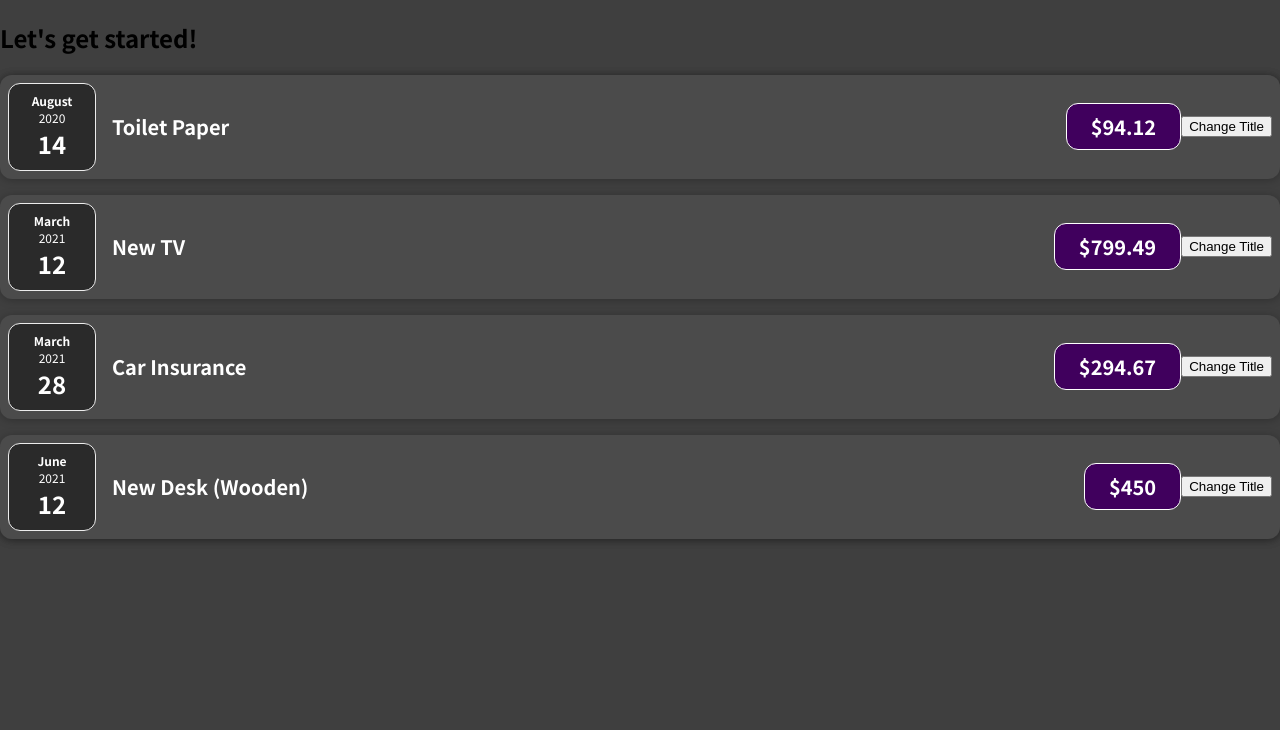
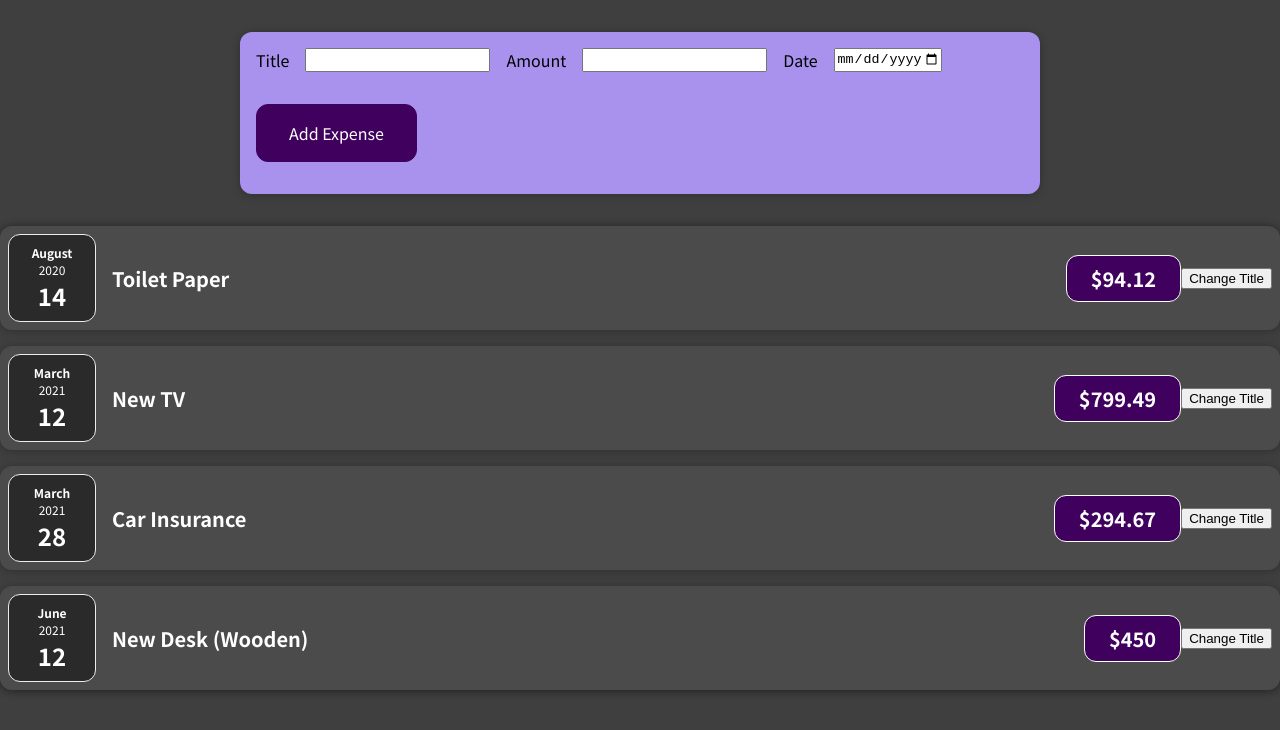
Before and after one commit to JoyUmoekpo/Unit-1-Expense-Tracker, a React (Create React App) app in the folder expense-tracker/: page / in a window 1280 px wide. Shown: the top 730 px of the page. Built offline with nearby package versions, Linux system fonts and the light colour scheme.

Commit message:
Added NewExpense components

```diff
--- a/expense-tracker/src/App.js
+++ b/expense-tracker/src/App.js
@@ -1,3 +1,6 @@
+import React from "react";
+
+import NewExpense from "./components/NewExpense/NewExpense";
 import Expenses from "./components/Expenses/Expenses";
 
 function App() {
@@ -25,7 +28,7 @@
 
 	return (
 		<div>
-			<h2>Let's get started!</h2>
+			<NewExpense />
 			<Expenses items={expenses} />
 		</div>
 	);
--- /dev/null
+++ b/expense-tracker/src/components/NewExpense/ExpenseForm.css
@@ -0,0 +1,26 @@
+.new-expense__controls {
+  display: flex;
+  flex-wrap: wrap;
+  gap: 1rem;
+  margin-bottom: 1rem;
+  text-align: left;
+}
+
+.new-expense__control label {
+  font-weight: bold;
+  margin-bottom: 0.5rem;
+  display: block;
+}
+
+.new-expense__control input {
+  font: inherit;
+  padding: 0.5rem;
+  border-radius: 6px;
+  border: 1px solid #ccc;
+  width: 20rem;
+  max-width: 100%;
+}
+
+.new-expense__actions {
+  text-align: right;
+}
--- /dev/null
+++ b/expense-tracker/src/components/NewExpense/ExpenseForm.js
@@ -0,0 +1,29 @@
+import React from "react";
+
+import "./ExpenseForm.css";
+
+const ExpenseForm = () => {
+  return (
+    <form>
+      <div className="new-expense__controls">
+        <div className="new-expense__controls">
+          <label>Title</label>
+          <input type="text" />
+        </div>
+        <div className="new-expense__controls">
+          <label>Amount</label>
+          <input type="number" min="0.01" step="0.01" />
+        </div>
+        <div className="new-expense__controls">
+          <label>Date</label>
+          <input type="date" min="2023-01-01" max="2030-12-31" />
+        </div>
+        <div className="new-expense__actions">
+          <button type="submit">Add Expense</button>
+        </div>
+      </div>
+    </form>
+  )
+};
+
+export default ExpenseForm;
--- /dev/null
+++ b/expense-tracker/src/components/NewExpense/NewExpense.css
@@ -0,0 +1,38 @@
+.new-expense {
+  background-color: #a892ee;
+  padding: 1rem;
+  margin: 2rem auto;
+  width: 50rem;
+  max-width: 95%;
+  border-radius: 12px;
+  text-align: center;
+  box-shadow: 0 1px 8px rgba(0, 0, 0, 0.25);
+}
+
+.new-expense button {
+  font: inherit;
+  cursor: pointer;
+  padding: 1rem 2rem;
+  border: 1px solid #40005d;
+  background-color: #40005d;
+  color: white;
+  border-radius: 12px;
+  margin-right: 1rem;
+}
+
+.new-expense button:hover,
+.new-expense button:active {
+  background-color: #510674;
+  border-color: #510674;
+}
+
+.new-expense button.alternative {
+  color: #220131;
+  border-color: transparent;
+  background-color: transparent;
+}
+
+.new-expense button.alternative:hover,
+.new-expense button.alternative:active {
+  background-color: #ddb3f8;
+}
--- /dev/null
+++ b/expense-tracker/src/components/NewExpense/NewExpense.js
@@ -0,0 +1,14 @@
+import React from "react";
+
+import ExpenseForm from "./ExpenseForm";
+import "./NewExpense.css";
+
+const NewExpense = () => {
+	return (
+		<div className="new-expense">
+      <ExpenseForm />
+		</div>
+	);
+};
+
+export default NewExpense;
```
